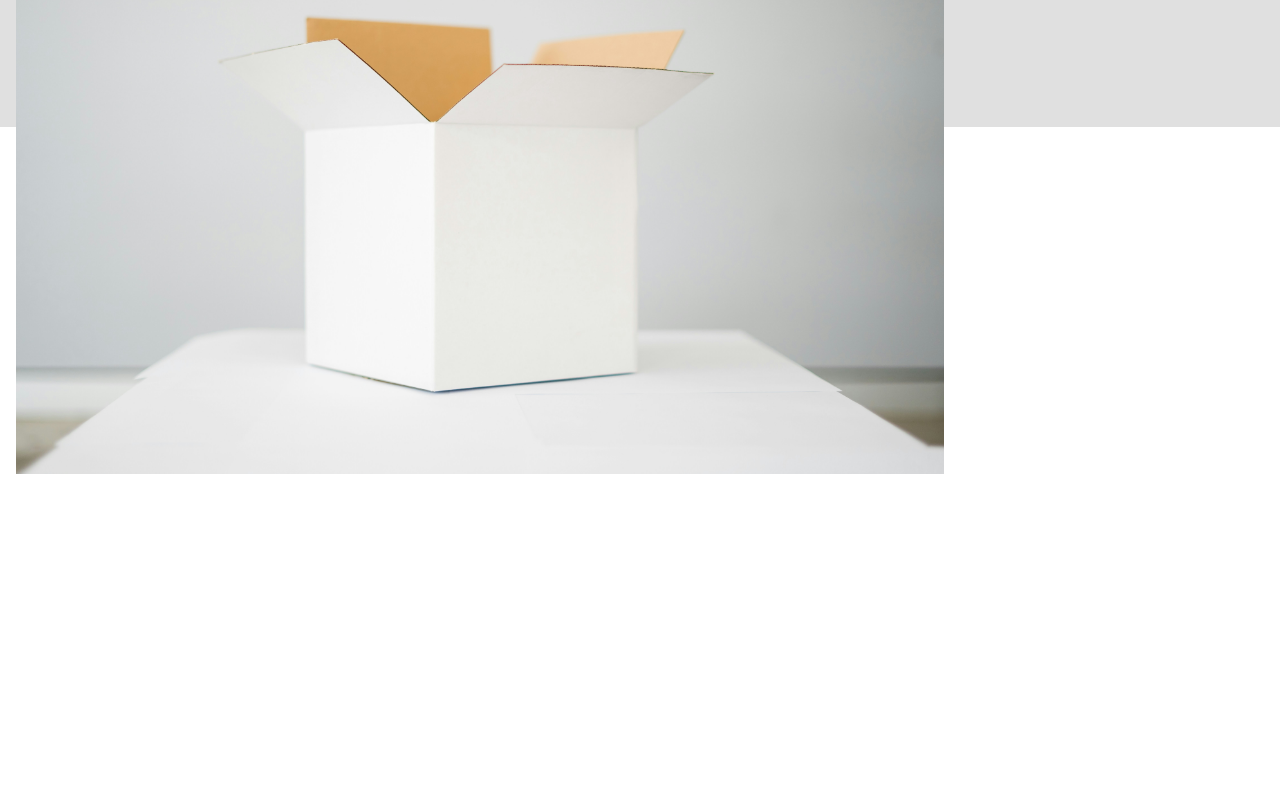
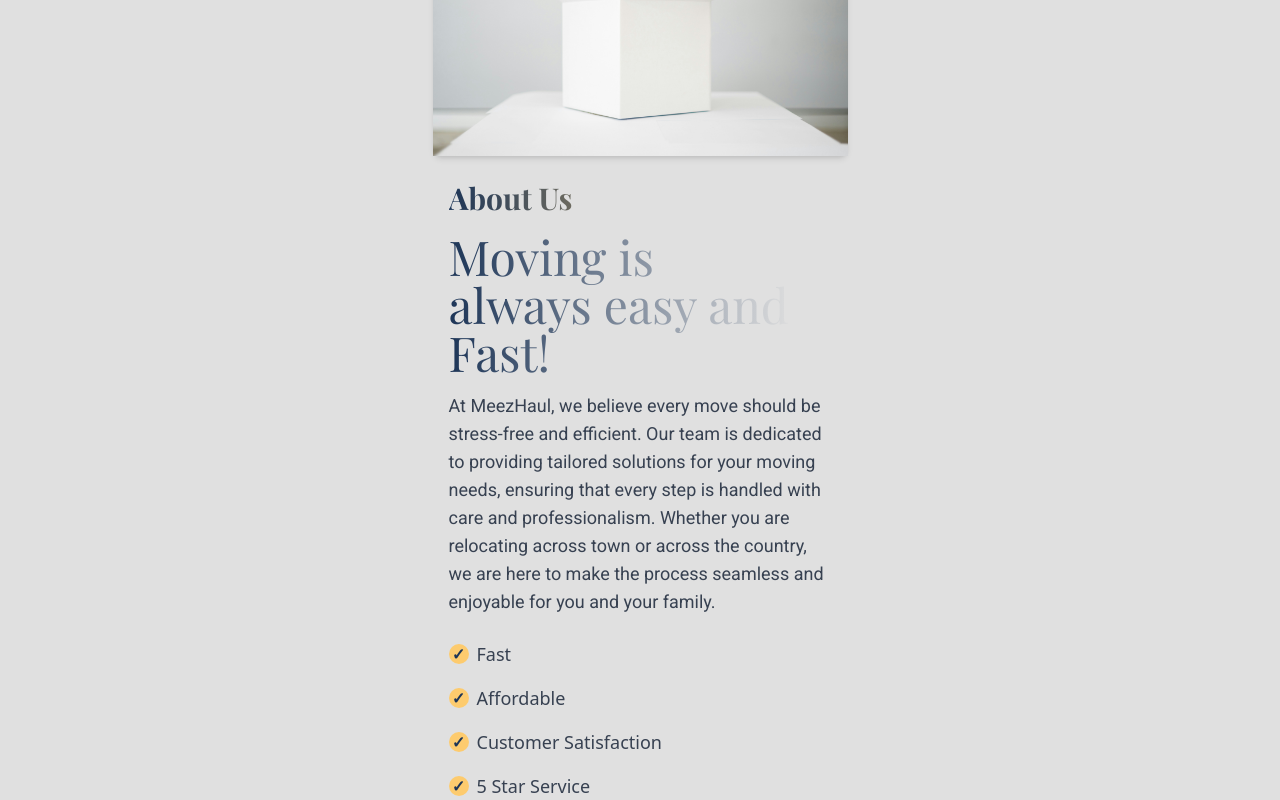
Before and after one commit to rashad3412/moveTemplateReact, a React (Vite) app: page /about in a window 1280 px wide. Shown: the part 673-1473 px from the top of the page. Before the commit the page ends 1147 px from the top, so only its background shows below. Built offline with nearby package versions, Linux system fonts and the light colour scheme.

Commit message:
add more to the about page.jsx file

```diff
--- a/src/pages/AboutPage.jsx
+++ b/src/pages/AboutPage.jsx
@@ -33,15 +33,62 @@
               </span>
             </div>
           </div>
-          <div className="px-4 w-3/4 relative top-10 ">
-            {" "}
+        </div>
+        <article className="w-[415px] mx-auto mt-16">
+          {/* Image Section */}
+          <div className="bg-white shadow-md rounded-lg">
             <img
               src={whiteBox}
               alt="whiteBox"
-              className="w-full  object-cover"
+              className="w-full rounded-t-lg"
             />
           </div>
-        </div>
+          <div className="px-4 w-11/12">
+            <div className="text-3xl font-extrabold font-Playfair pt-6  bg-gradient-to-r from-royalBlue to-deepYellow bg-clip-text text-transparent">
+              About Us
+            </div>
+            <div className="text-5xl font-Playfair pt-4 bg-gradient-to-r from-royalBlue to-lightGray bg-clip-text text-transparent">
+              Moving is always easy and Fast!
+            </div>
+          </div>
+
+          {/* Text Section */}
+
+          <p className="px-4 mt-4 text-gray-700 font-Roboto font-extralight text-lg">
+            At MeezHaul, we believe every move should be stress-free and
+            efficient. Our team is dedicated to providing tailored solutions for
+            your moving needs, ensuring that every step is handled with care and
+            professionalism. Whether you are relocating across town or across
+            the country, we are here to make the process seamless and enjoyable
+            for you and your family.
+          </p>
+          <ul className="px-4 mt-6 space-y-4 text-gray-700">
+            <li className="flex items-center space-x-2">
+              <span className="w-5 h-5 bg-deepYellow text-royalBlue font-bold rounded-full flex items-center justify-center">
+                ✓
+              </span>
+              <span className="text-lg font-medium">Fast</span>
+            </li>
+            <li className="flex items-center space-x-2">
+              <span className="w-5 h-5 bg-deepYellow text-royalBlue font-bold rounded-full flex items-center justify-center">
+                ✓
+              </span>
+              <span className="text-lg font-medium">Affordable</span>
+            </li>
+            <li className="flex items-center space-x-2">
+              <span className="w-5 h-5 bg-deepYellow text-royalBlue font-bold rounded-full flex items-center justify-center">
+                ✓
+              </span>
+              <span className="text-lg font-medium">Customer Satisfaction</span>
+            </li>
+            <li className="flex items-center space-x-2">
+              <span className="w-5 h-5 bg-deepYellow text-royalBlue font-bold rounded-full flex items-center justify-center">
+                ✓
+              </span>
+              <span className="text-lg font-medium">5 Star Service</span>
+            </li>
+          </ul>
+        </article>
       </section>
     </>
   );
```
